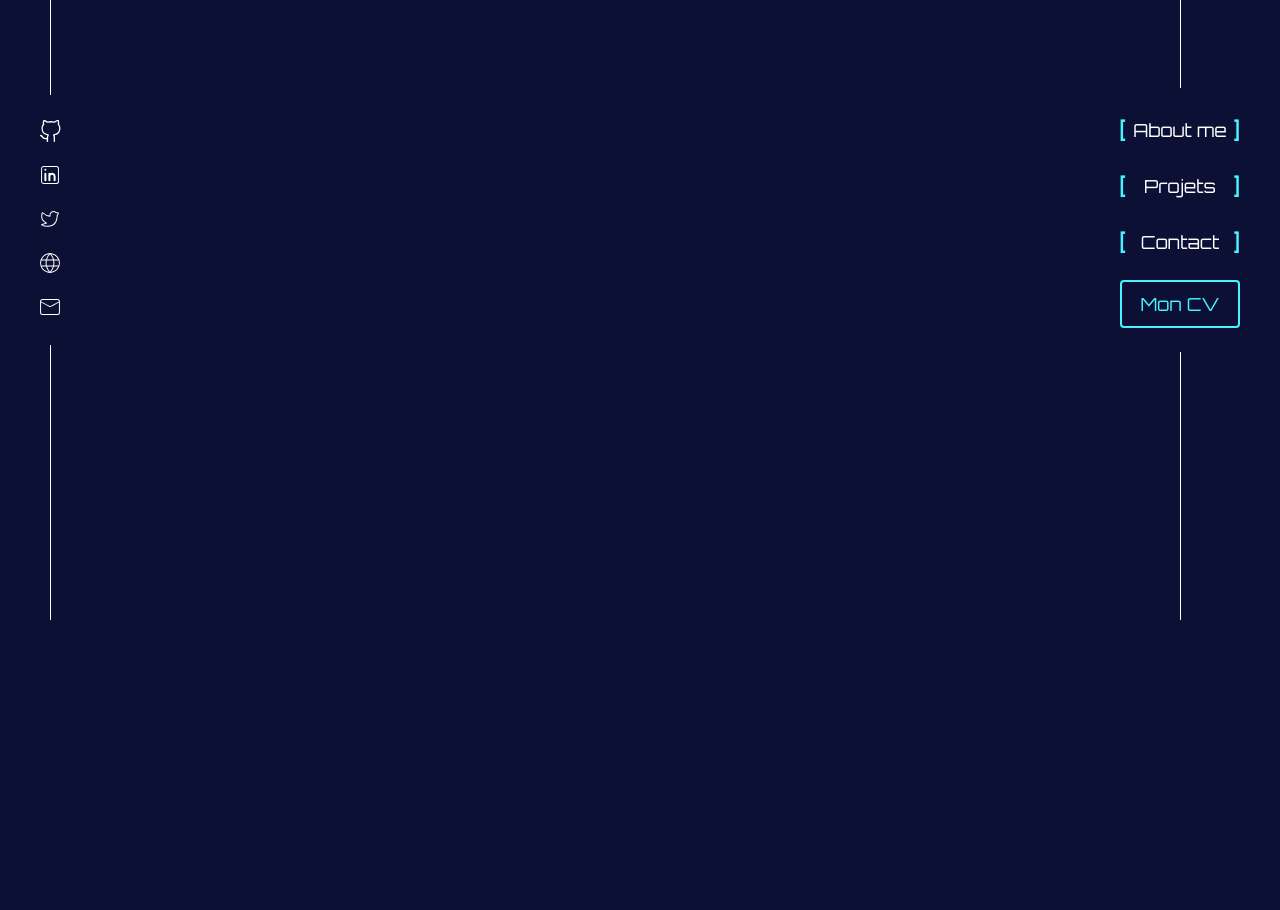
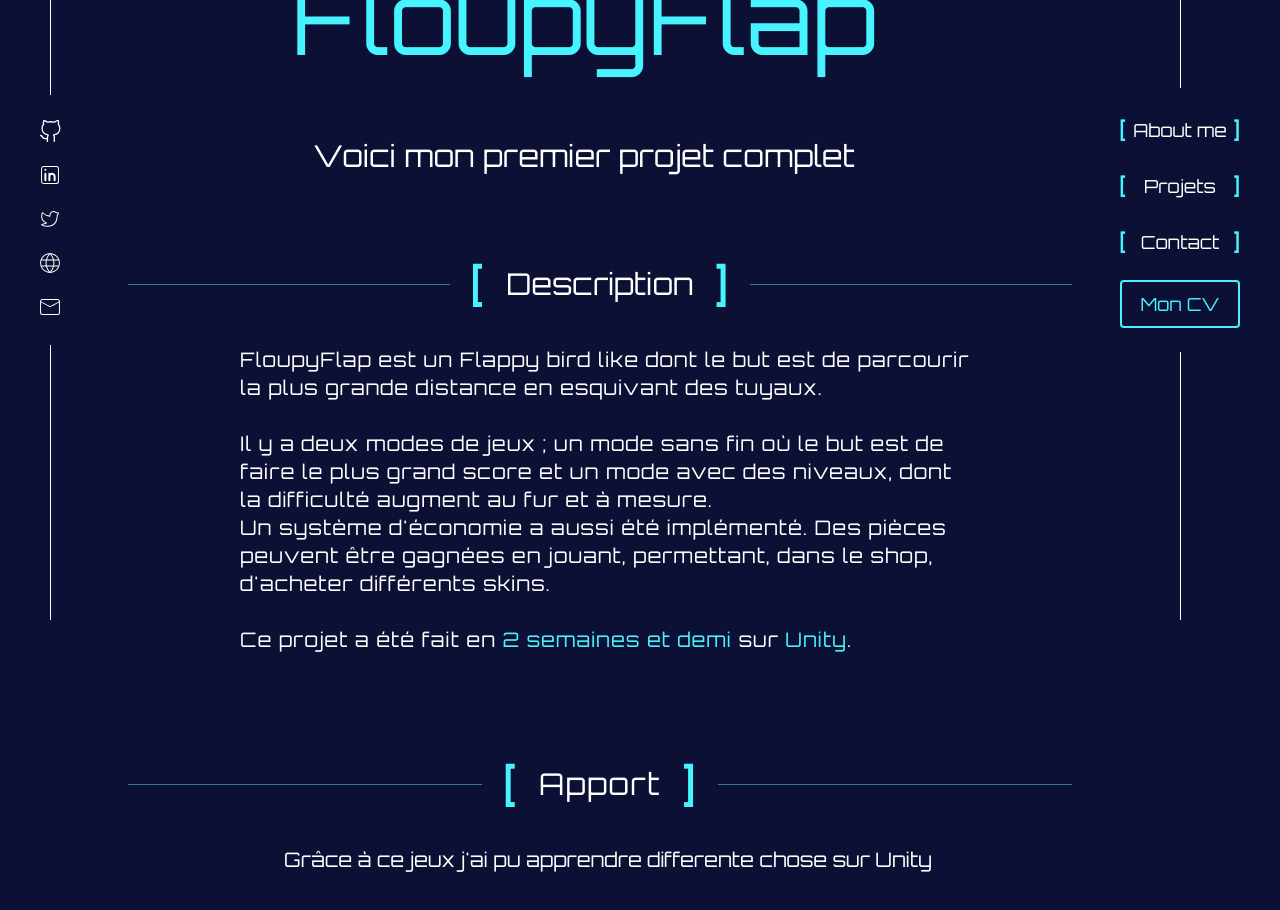
Before and after one commit to Minitsonga/Portfolio, a Next.js app: page /projets/floupyFlap in a window 1280 px wide. Shown: the part 180-1090 px from the top of the page. Before the commit the page ends 800 px from the top, so only its background shows below. Built offline with nearby package versions, Linux system fonts and the light colour scheme.

Commit message:
Starting floufkap page

```diff
--- a/app/pageInfo.css
+++ b/app/pageInfo.css
@@ -35,7 +35,7 @@
     content: "";
     display: block;
     position: relative;
-    width: 400px;
+    width: 50%;
     height: 1px;
     margin: auto;
     margin-right: 20px;
@@ -47,7 +47,7 @@
     content: "";
     display: block;
     position: relative;
-    width: 400px;
+    width: 50%;
     height: 1px;
     margin: auto;
     margin-left: 20px;
--- a/app/projets/floupyFlap/page.tsx
+++ b/app/projets/floupyFlap/page.tsx
@@ -1,8 +1,47 @@
+import "../../pageInfo.css";
 
 export default function floupyFlap() {
-    return (
-      <div>
-        <h1>Laissez moi vous pr2senter mon premier projet FloupyFlap</h1>
+  return (
+    <div className="pl-24 pr-52">
+      <h1 className="blueText text-8xl flex pb-10 mb-8">
+        <p className="m-auto">FloupyFlap</p>
+      </h1>
+      <h1 className="text-3xl flex mb-10">
+        <p className="m-auto">Voici mon premier projet complet</p>
+      </h1>
+
+      <div className="flex flex-col mt-20">
+        <h1 className="flex title blueText pl-8 text-6xl mb-8">
+          [<p className="text-white text-3xl my-auto px-5">Description</p>]
+        </h1>
+
+        <p className="ml-26 pr-24 pl-36 text-xl tracking-wider m-auto mb-5">
+          FloupyFlap est un Flappy bird like dont le but est de parcourir la
+          plus grande distance en esquivant des tuyaux.
+          <br />
+          <br />
+          Il y a deux modes de jeux ; un mode sans fin où le but est de faire le
+          plus grand score et un mode avec des niveaux, dont la difficulté
+          augment au fur et à mesure.
+          <br />
+          Un système d'économie a aussi été implémenté. Des pièces peuvent être
+          gagnées en jouant, permettant, dans le shop, d'acheter différents
+          skins.
+          <br />
+          <br />
+          Ce projet a été fait en <span>2 semaines et demi</span> sur <span>Unity</span>.
+        </p>
       </div>
-    );
-  }
+
+      <div className="flex flex-col mt-20">
+        <h1 className="flex title blueText pl-8 text-6xl mb-8">
+          [<p className="text-white text-3xl tracking-wider my-auto px-5">Apport</p>]
+        </h1>
+
+        <p className="ml-26 pr-24 pl-36 text-xl m-auto mb-5">
+          Grâce à ce jeux j'ai pu apprendre differente chose sur Unity
+        </p>
+      </div>
+    </div>
+  );
+}
```
